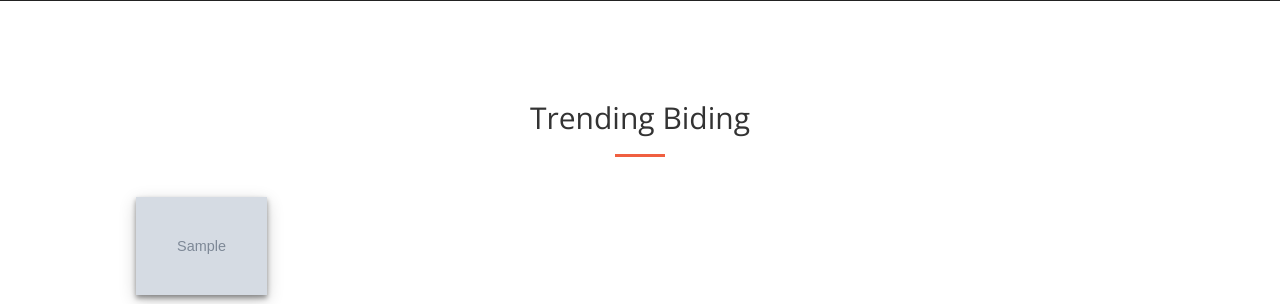
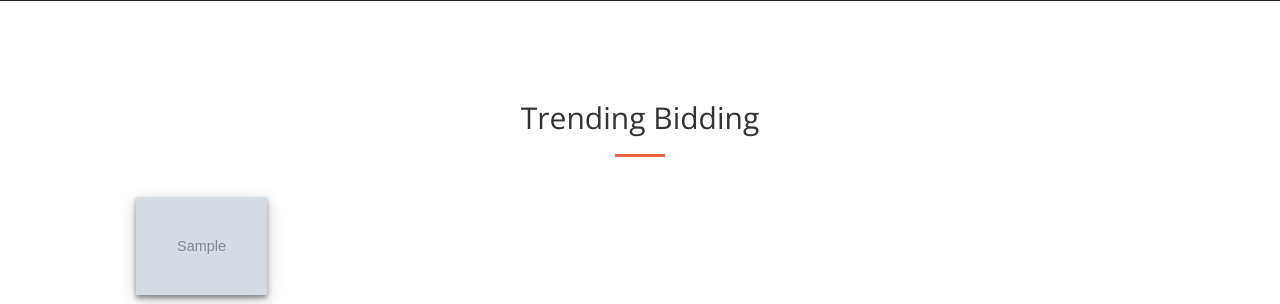
Before and after one commit to surajjana/savyrocket, a PHP site: page /flyingbook/home.php in a window 1280 px wide. Shown: the part 1620-1924 px from the top of the page. Run offline with PHP 8.4, Linux system fonts and the light colour scheme; the visitor is signed in with stand-in values (Sample User, id 1); tables that the repository leaves empty or names only in its code hold one stand-in row (values such as "Sample post"); grey boxes marked "Sample" are stand-in pictures; some libraries are stand-ins or nearby versions.

Commit message:
new commit

```diff
--- a/home.php
+++ b/home.php
@@ -247,7 +247,7 @@ if(! $retval_bid )
         <div class="container">
             <div class="row">
                 <div class="col-lg-12 text-center">
-                    <h2 class="section-heading">Trending Biding</h2>
+                    <h2 class="section-heading">Trending Bidding</h2>
                     <hr class="primary">
                 </div>
             </div>
```
